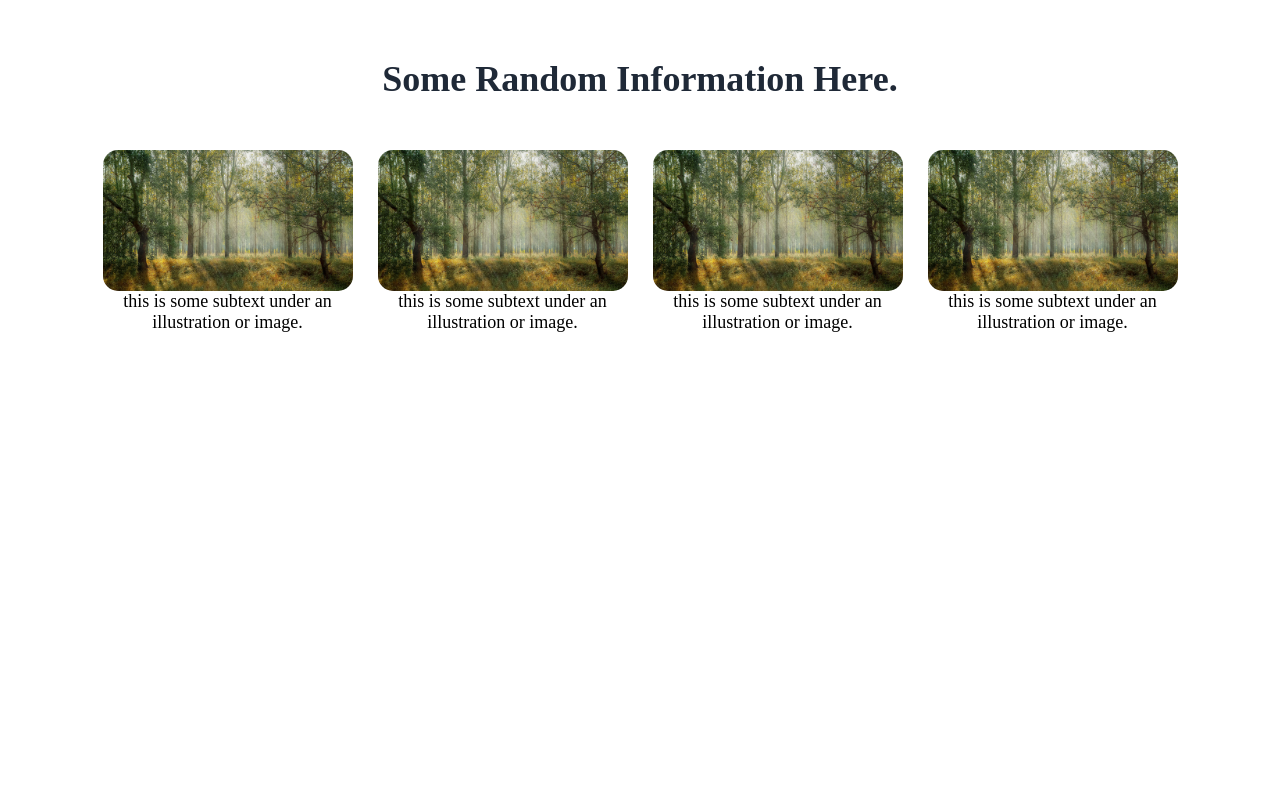
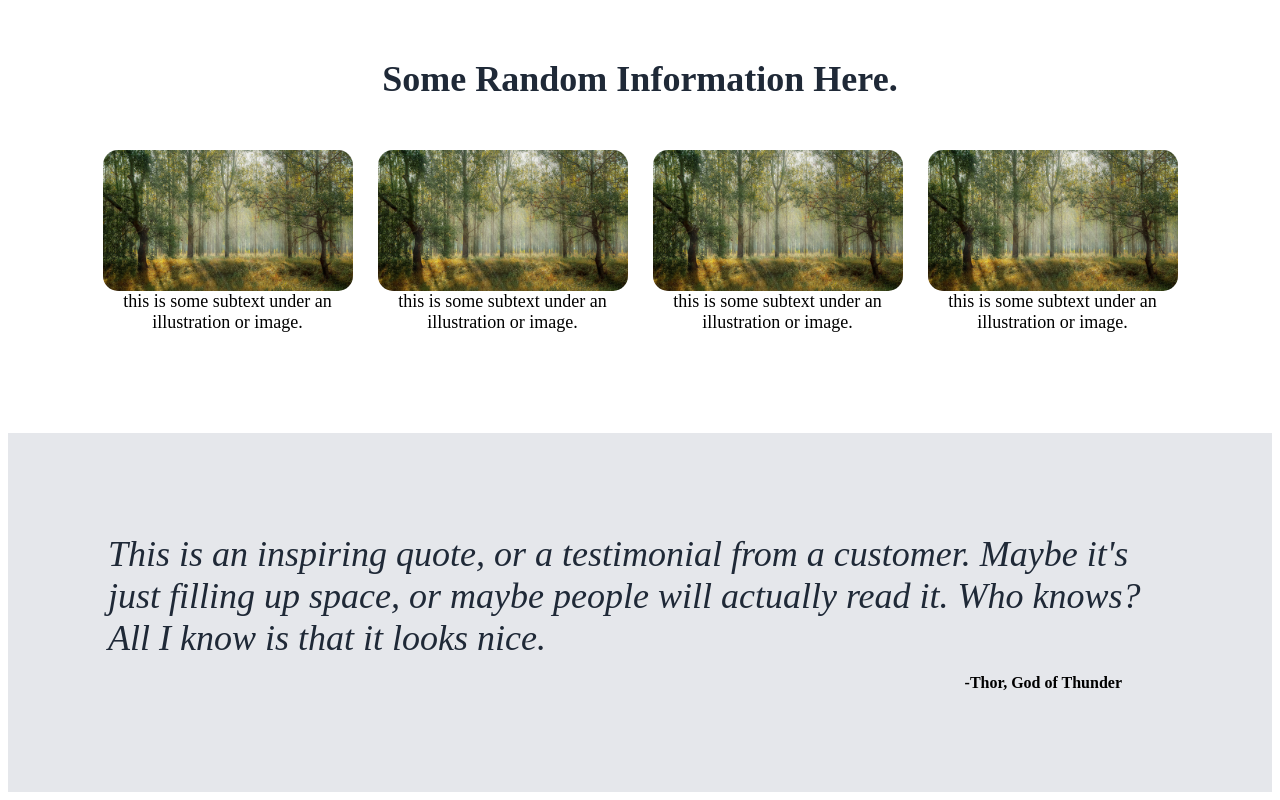
Before and after one commit to phANTom2303/css-project-odin, a plain HTML site: page index.html in a window 1280 px wide. Shown: the part 679-1479 px from the top of the page. Before the commit the page ends 1120 px from the top, so only its background shows below. Drawn offline with Linux system fonts and the light colour scheme.

Commit message:
Completed Section 3

```diff
--- a/index.html
+++ b/index.html
@@ -48,9 +48,12 @@
                 <img src="forest-1072828_1280.jpg">
                 <div class="text"> this is some subtext under an illustration or image.</div>
             </div>
+        </div>
+    </div>
 
-        </div>
-
+    <div class="sec-3">
+        <div class="quote"> This is an inspiring quote, or a testimonial from a customer. Maybe it's just filling up space, or maybe people will actually read it. Who knows? All I know is that it looks nice. </div>
+        <div class="author"> -Thor, God of Thunder</div>
     </div>
 </body>
 
--- a/styles.css
+++ b/styles.css
@@ -87,3 +87,26 @@
     font-size: 18px;
     width: 250px;
 }
+
+/* Section 3 CSS : */
+
+.sec-3 {
+    background-color: #E5E7EB;
+    display: flex;
+    flex-direction: column;
+    padding: 100px;
+    align-items: center;
+}
+
+.sec-3 .quote {
+    font-size: 36px;
+    font-style: italic;
+    color: #1F2937;
+    margin-bottom: 15px;
+}
+
+.sec-3 .author {
+    font-weight: bold;
+    align-self: flex-end;
+    margin-right: 50px;
+}
```
